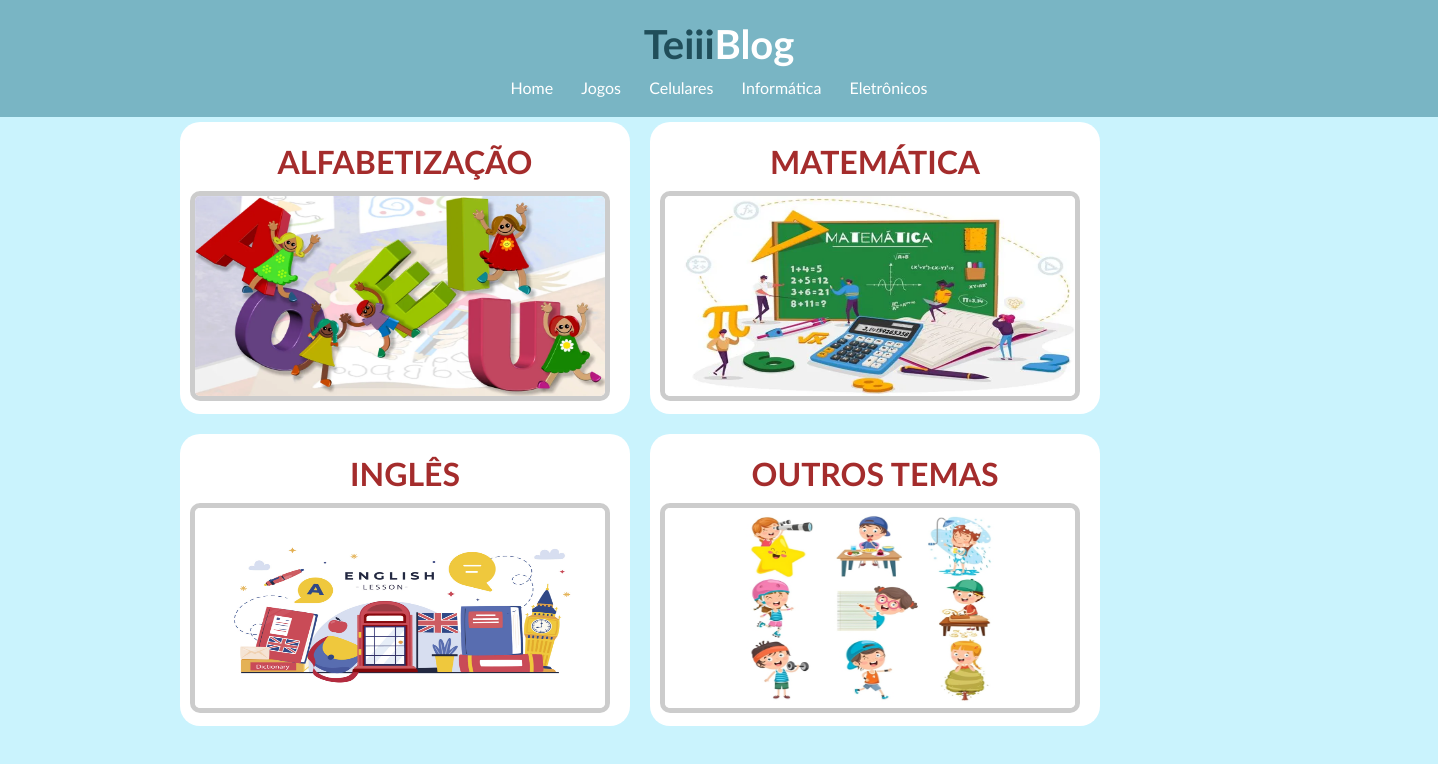
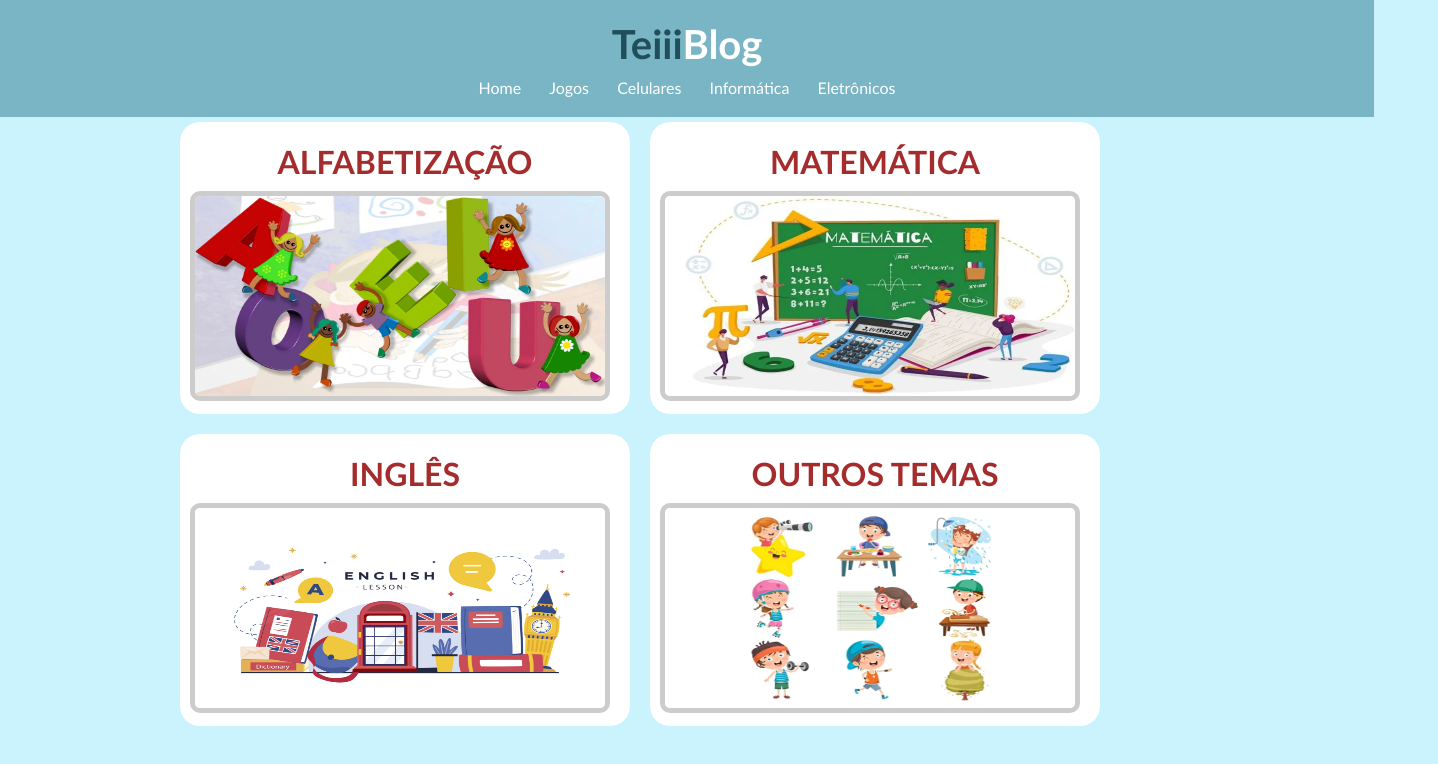
Before and after one commit to JoubertColin/SetListBT, a plain HTML site: page index.html in a window 1280 px wide. Shown: the whole page, 1438 px wide, since content can reach past the window. Drawn offline with Linux system fonts and the light colour scheme.

Commit message:
Update estilo.css

```diff
--- a/css/estilo.css
+++ b/css/estilo.css
@@ -20,7 +20,7 @@ body {
   padding: 15px;
   text-align: center;
   margin-bottom: -10px;
-  width: 110%;
+  width: 105%;
 }
 
 #area-logo, #area-menu {
```
